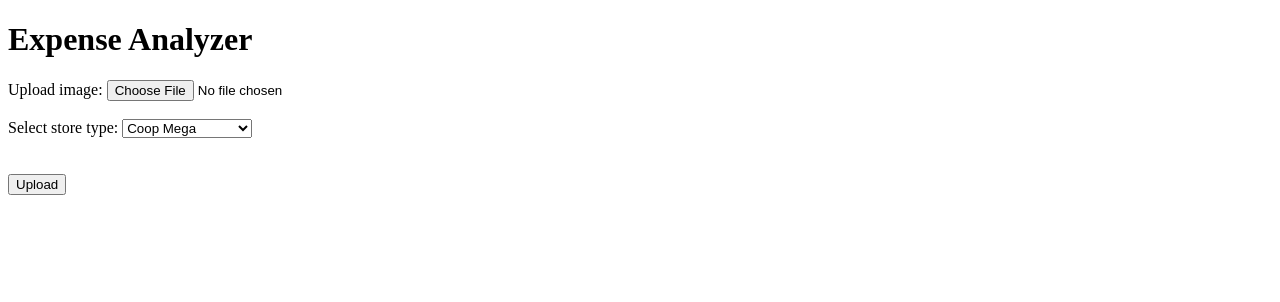
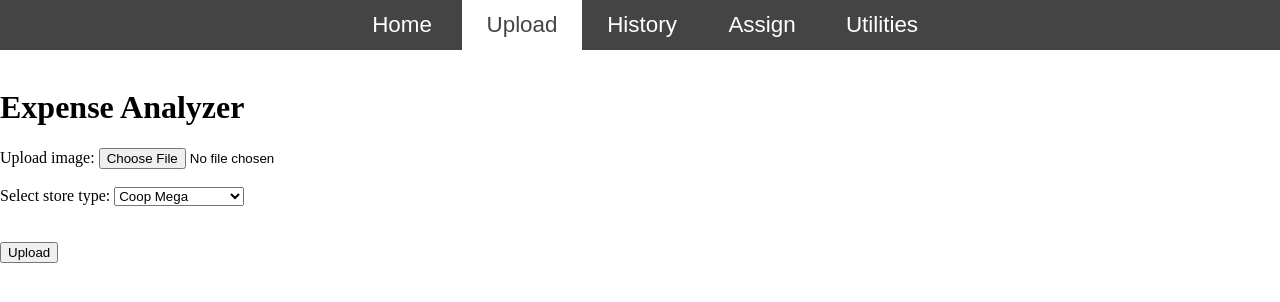
Before and after one commit to mikkelos/expense-analyzer, a Flask app: page /upload in a window 1280 px wide. Shown: the top 302 px of the page. Run offline with Flask 2, Linux system fonts and the light colour scheme; some libraries are stand-ins or nearby versions.

Commit message:
Add dynamic navigation bar to main pages

```diff
--- a/templates/auth.html
+++ b/templates/auth.html
@@ -65,6 +65,7 @@
 
   </head>
   <body>
+    {% include 'navigationBar.html' %}
     <!-- The surrounding HTML is left untouched by FirebaseUI.
          Your app may use that space for branding, controls and other customizations.-->
     <h1> Welcome to the expense analyzer app</h1>
--- a/templates/missing_categories.html
+++ b/templates/missing_categories.html
@@ -4,7 +4,7 @@
   <title>Expense Analyzer - Item classification</title>
 </head>
 <body>
-
+{% include 'navigationBar.html' %}
 <!-- Variables to send in:
   item_list:
   category_dict:
--- /dev/null
+++ b/templates/navigationBar.html
@@ -0,0 +1,108 @@
+<!doctype html>
+<html>
+<head>
+  <!-- First try loading jQuery from Google's CDN -->
+  <script src="//ajax.googleapis.com/ajax/libs/jquery/1.11.0/jquery.min.js"></script>
+  <style>
+
+  body {
+      margin: 0;
+      padding: 0;
+      /* background: #ccc; */
+    }
+
+  .nav ul {
+    list-style: none;
+    background-color: #444;
+    text-align: center;
+    padding: 0;
+    margin: 0;
+  }
+
+  .nav li {
+    font-family: 'Oswald', sans-serif;
+    font-size: 1.2em;
+    line-height: 40px;
+    height: 40px;
+    border-bottom: 1px solid #888;
+  }
+
+  .nav a {
+    text-decoration: none;
+    color: #fff;
+    display: block;
+    transition: .3s background-color;
+  }
+
+  .nav a:hover {
+    background-color: #005f5f;
+  }
+
+  .nav a.active {
+    background-color: #fff;
+    color: #444;
+    cursor: default;
+  }
+
+  @media screen and (min-width: 600px) {
+    .nav li {
+      width: 120px;
+      border-bottom: none;
+      height: 50px;
+      line-height: 50px;
+      font-size: 1.4em;
+    }
+
+    /* Option 1 - Display Inline */
+    .nav li {
+      display: inline-block;
+      margin-right: -4px;
+    }
+
+    /* Options 2 - Float
+    .nav li {
+      float: left;
+    }
+    .nav ul {
+      overflow: auto;
+      width: 600px;
+      margin: 0 auto;
+    }
+    .nav {
+      background-color: #444;
+    }
+    */
+  }
+
+  </style>
+</head>
+
+
+<body class="news">
+  <header>
+    <div class="nav">
+      <ul>
+        <li class="home"><a href="/home">Home</a></li>
+        <!-- <li class="upload"><a class="active" href="/upload">Upload</a></li> -->
+        <li class="upload"><a href="/upload">Upload</a></li>
+        <li class="history"><a href="/history">History</a></li>
+        <li class="assignCategories"><a href="/assignCategories">Assign</a></li>
+        <li class="utilityFunctions"><a href="/utilityFunctions">Utilities</a></li>
+      </ul>
+    </div>
+  </header>
+  <br>
+</body>
+
+</html>
+<script>
+jQuery(function($) {
+ var path = window.location.href; // because the 'href' property of the DOM element is the absolute path
+ console.log(path);
+ $('ul a').each(function() {
+  if (this.href === path) {
+   $(this).addClass('active');
+  }
+ });
+});
+</script>
--- a/templates/upload.html
+++ b/templates/upload.html
@@ -7,6 +7,7 @@
   <title>Title</title>
 </head>
 <body>
+{% include 'navigationBar.html' %}
 <h1>Expense Analyzer</h1>
 <form action="/uploadImageToBucket" method=post enctype=multipart/form-data>
   Upload image: <input type="file" name="input_image" accept="image/*">
```
